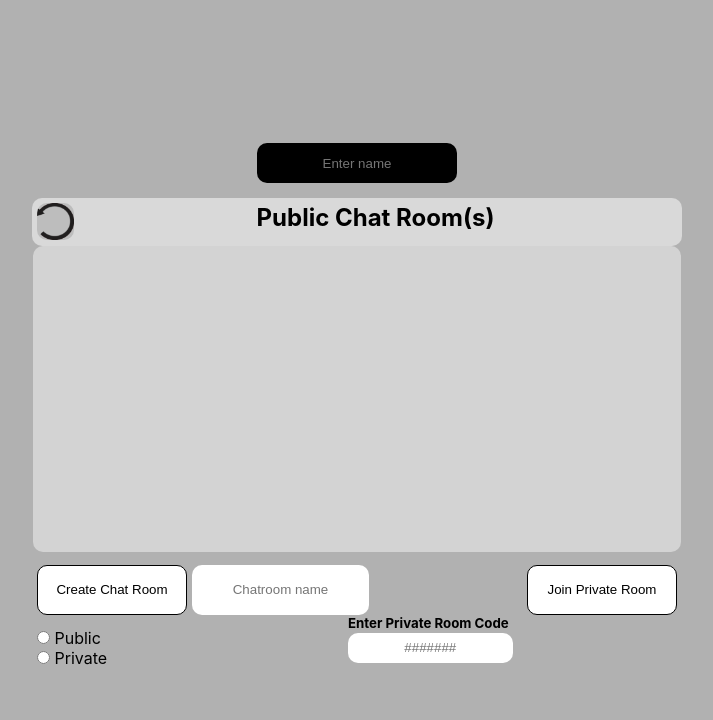
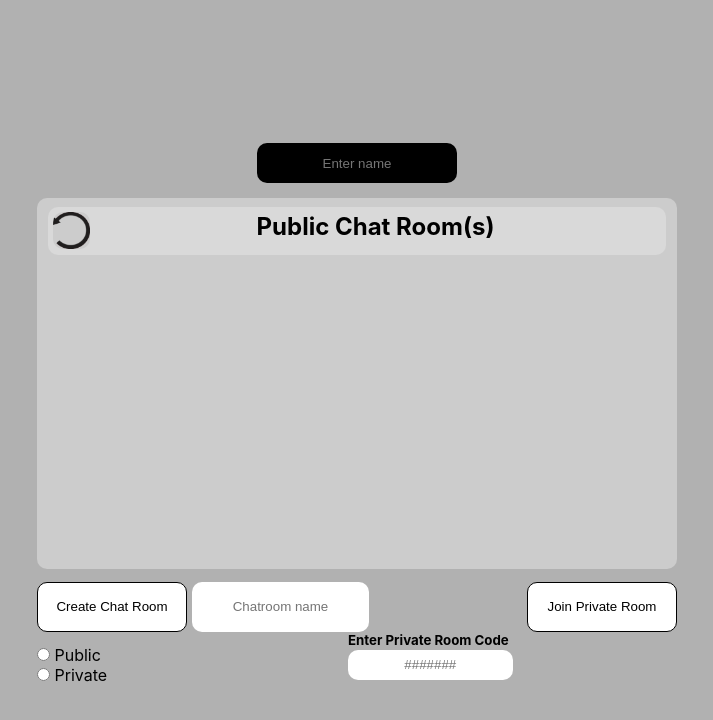
Before and after one commit to SpencerKeene/censored-chat-room, a website built with Vite: page client/index.html in a window 1280 px wide. Shown: the whole page, without its empty margins (283-996 px from the left). Built offline with nearby package versions, Linux system fonts and the light colour scheme; files whose address does not match are found by name.

Commit message:
fixed to look more like figma design

```diff
--- a/client/index.html
+++ b/client/index.html
@@ -1,20 +1,25 @@
 <!DOCTYPE html>
 <html lang="en">
+
 <head>
   <meta charset="UTF-8" />
   <meta name="viewport" content="width=device-width, initial-scale=1.0" />
   <link rel="stylesheet" href="style.css">
   <title>Chat Room</title>
 </head>
+
 <body>
 
   <div id="username"></div>
   <div id="box">
+    <div id="refr-tab-wrapper">
       <div id="refresh-tab"></div>
+    </div>
     <div id="public-chat"></div>
   </div>
   <div id="input-buttons"></div>
   <div id="radio-buttons"></div>
   <script type="module" language="javascript" src="main.js"></script>
 </body>
+
 </html>
--- a/client/style.css
+++ b/client/style.css
@@ -63,21 +63,9 @@
   border: 3px solid #000000;
 }
 
-#box{
-  margin:  auto;
-  text-align: center;
-}
 
-#public-chat{
-  overflow-y: auto;
-  margin: auto;
-  padding: 2px 4px 4px 2px;
-  width: 50.2%;
-  min-height: 300px;
-  max-height: 300px;
-  background-color: #ffffff6e;
-  border-radius: 10px;
-}
+
+
 
 #UName{
   width: 200px;
@@ -125,6 +113,8 @@ body {
   height: 48px;
   background-color: #ffffff;
 }
+
+
 
 #join-private-room{
   width: 150px;
@@ -177,18 +167,44 @@ body {
   width: 50%;
 }
 
+#box{
+  margin:  auto;
+  width: 50%;
+  text-align: center;
+}
+
+#public-chat{
+  overflow-y: auto;
+  margin: auto;
+  padding: 2px 4px 4px 2px;
+  min-height: 300px;
+  max-height: 300px;
+  background-color: #CCCCCC;
+  border-radius: 0px 0px 10px 10px;
+}
+
+#refr-tab-wrapper{
+  background-color: #CCCCCC;
+  display:flex;
+  border-radius: 10px 10px 0px 0px ;
+  height: 65px;
+}
+
 #refresh-tab{
+  justify-content: center;
+  align-content: center;
   background-color: #D9D9D9;
   margin:  auto;
   text-align: center;
-  width: 50%;
+  width: 95%;
   padding: 5px;
   height: 38px;
   border-radius: 10px;
 }
 
+
 #refresh-btn{
-  background-color: #bdbdbd;
+  background-color: #CCCCCC;
   float: left;
   background-image: url("/reload.png");
   background-size: 37px 37px;
@@ -200,17 +216,15 @@ body {
 #refresh-btn:hover{
   opacity: 0.8;
   background-color: rgba(237, 239, 219, 0.447);
-  background-size: 39px 39px;
-  width: 39px;
-  height: 39px;
+  background-size: 37px 37px;
+
 }
 
 #refresh-btn:active{
   opacity: 0.9;
   background-color: rgba(187, 191, 154, 0.447);
-  background-size: 41px 41px;
-  width: 41px;
-  height: 41px;
+  background-size: 37px 37px;
+
 }
 
 #chatroom-name{
```
Lines whose indentation alone changed are shown as unchanged.
